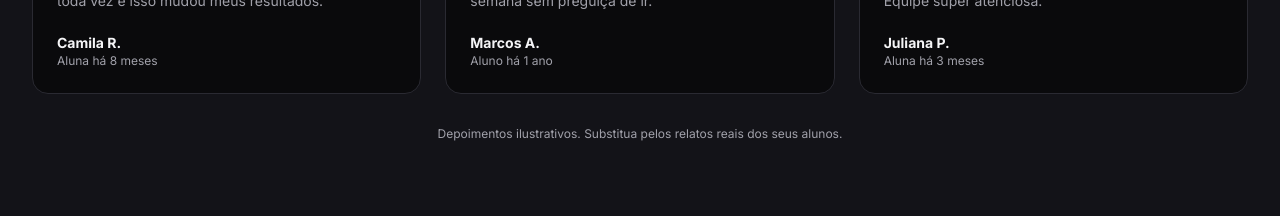
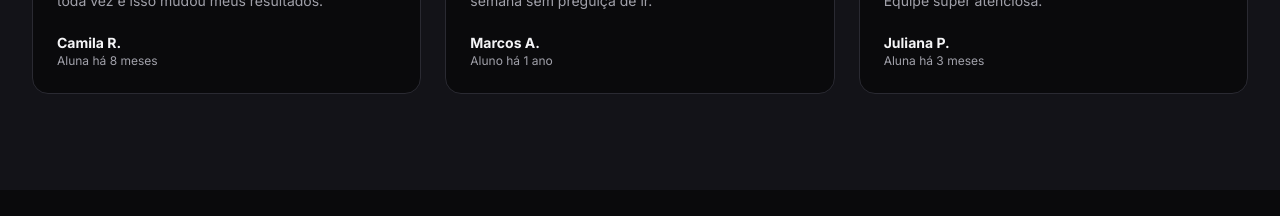
Before and after one commit to Plcc18/arena-fitness-landing, a React (Vite) app: page / in a window 1280 px wide. Shown: the part 3900-4116 px from the top of the page. Built offline with nearby package versions, Linux system fonts and the light colour scheme.

Commit message:
fix(testimonials): remove texto de ia

```diff
--- a/src/components/Testimonials.tsx
+++ b/src/components/Testimonials.tsx
@@ -32,10 +32,6 @@ export function Testimonials() {
             </Reveal>
           ))}
         </div>
-
-        <p className="mt-8 text-center text-xs text-arena-muted">
-          Depoimentos ilustrativos. Substitua pelos relatos reais dos seus alunos.
-        </p>
       </div>
     </section>
   );
```
